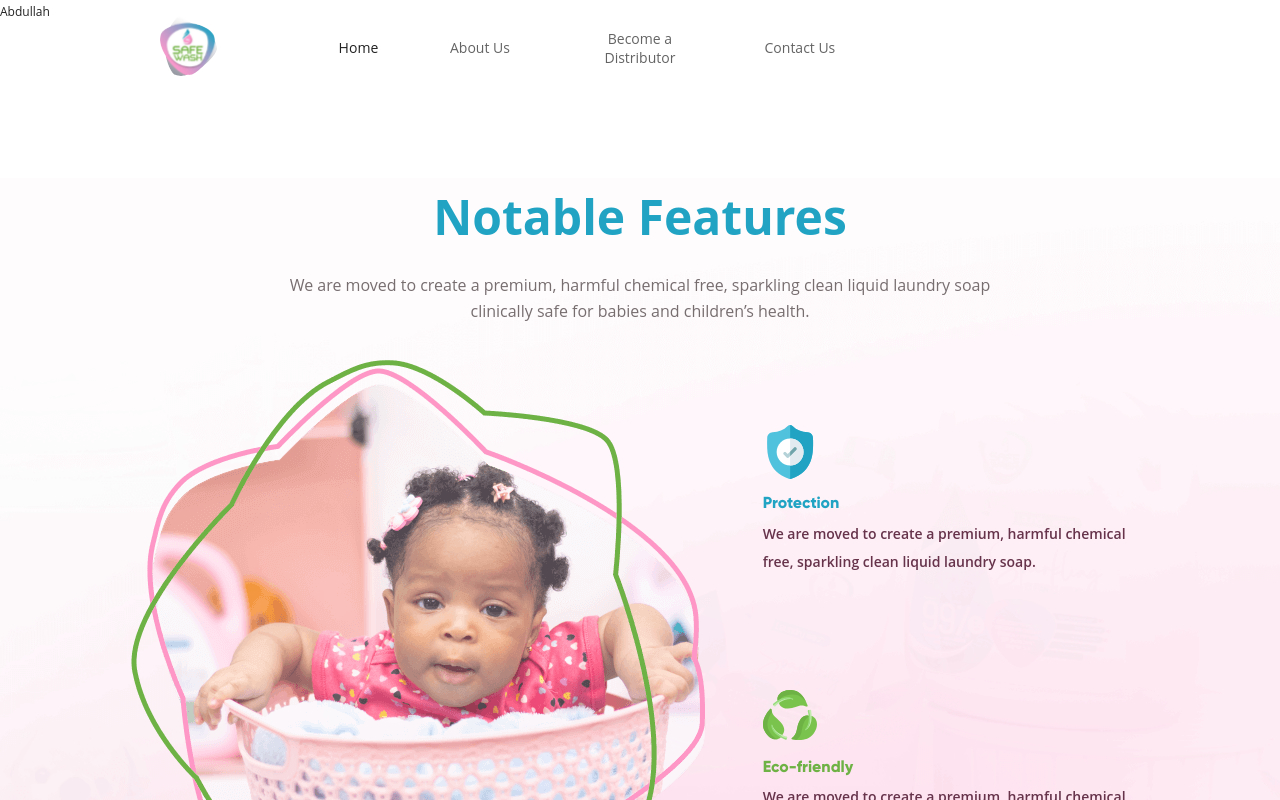
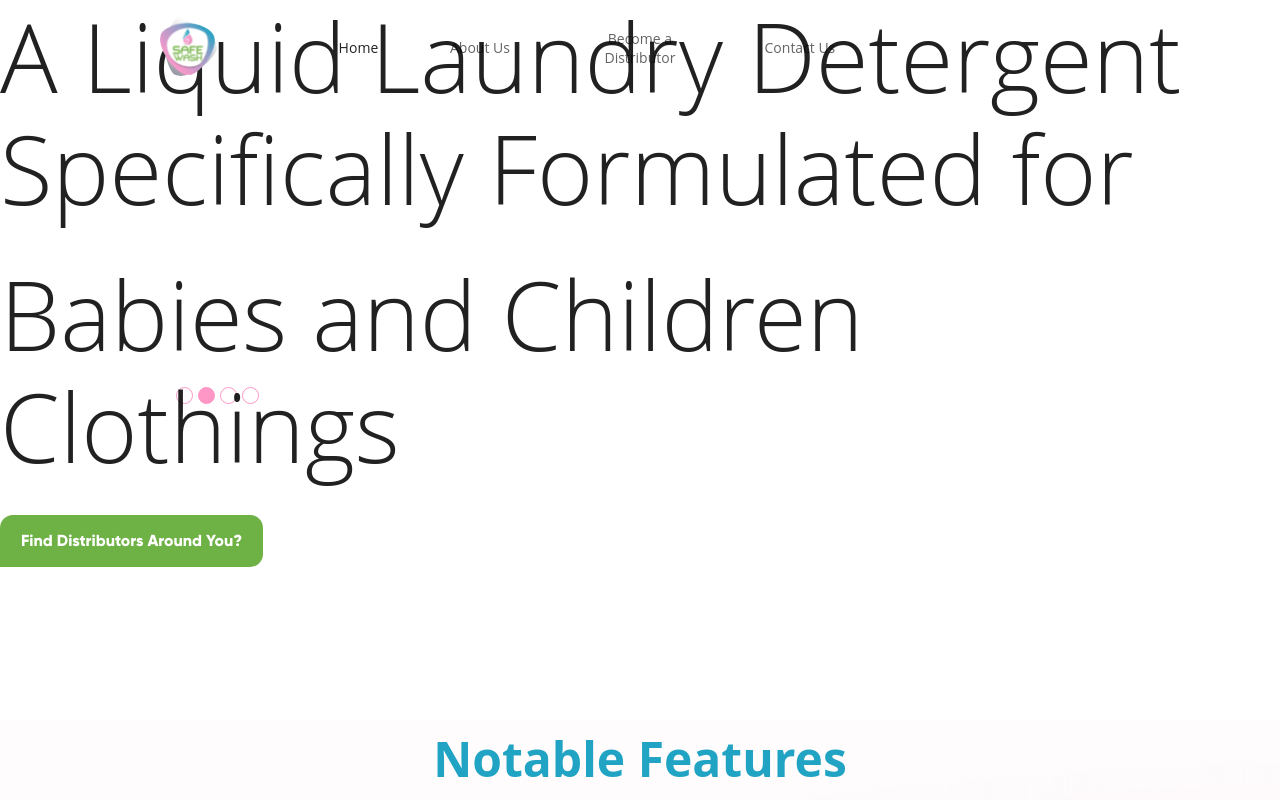
Before and after one commit to mistyjack/safewash, a Next.js app: page / in a window 1280 px wide. Shown: the top 800 px of the page. Built offline with nearby package versions, Linux system fonts and the light colour scheme.

Commit message:
Removed styling.

```diff
--- a/src/components/FirstSlide.js
+++ b/src/components/FirstSlide.js
@@ -11,7 +11,15 @@ const FirstSlide = () => {
   return (
     <section>
       <CssBaseline />
-      Abdullah
+      <Typography variant="h1" gutterBottom>
+        A Liquid Laundry Detergent Specifically Formulated for
+      </Typography>
+      <Typography variant="h1" gutterBottom>
+        Babies and Children Clothings
+      </Typography>
+      <Button className="btn" variant="contained" color="secondary" disableElevation>
+        Find Distributors Around You?
+      </Button>
     </section>
   );
 };
```
